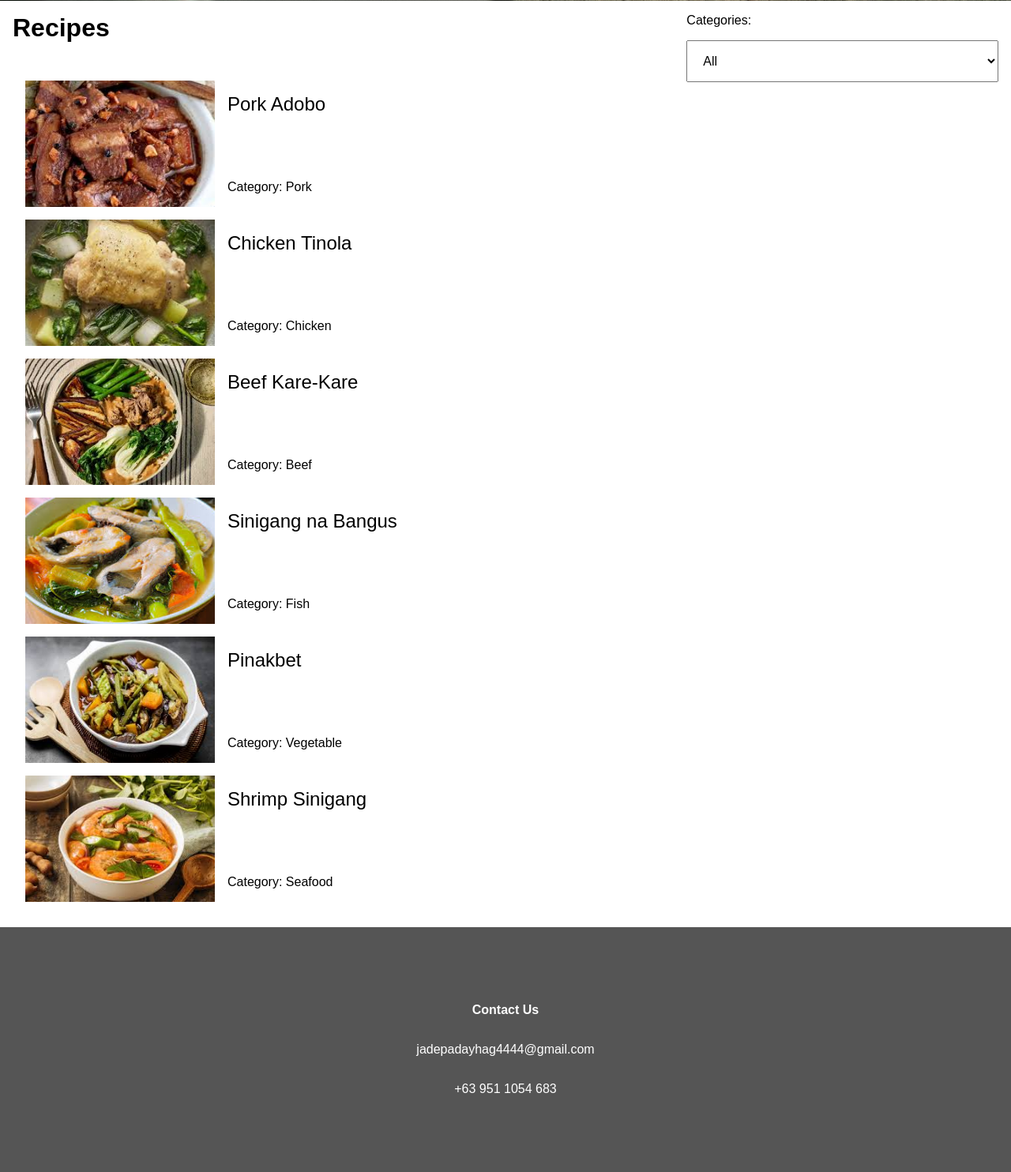
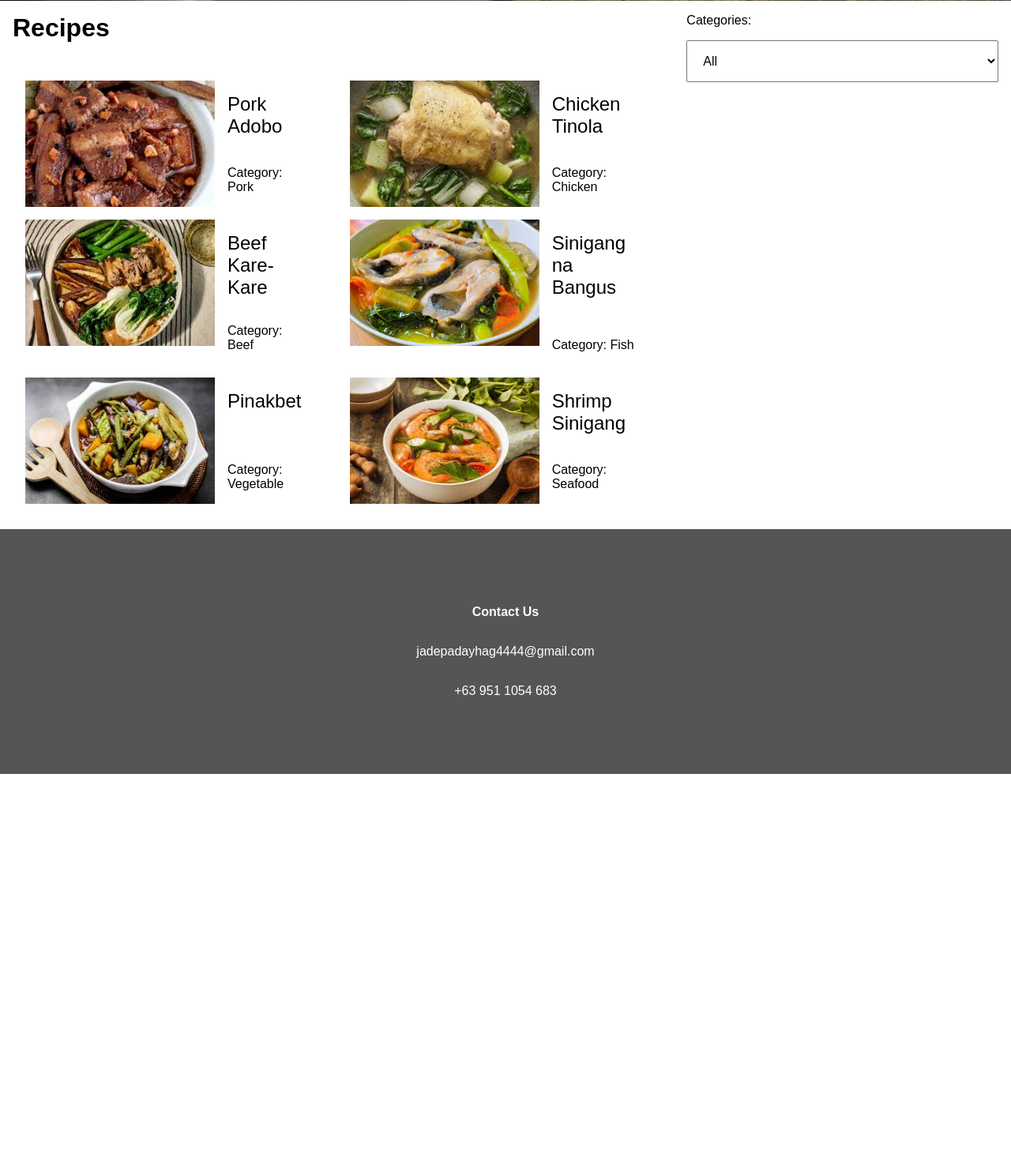
Before and after one commit to ionvop/foods-on-hand, a PHP site: page /recipes/ in a window 1280 px wide. Shown: the part 791-2275 px from the top of the page at 79% size. After the commit the page ends 1771 px from the top, so only its background shows below. Run offline with PHP 8.4, Linux system fonts and the light colour scheme; data comes from the database, SQL or seed files in the repository.

Commit message:
Update index.php

```diff
--- a/recipes/index.php
+++ b/recipes/index.php
@@ -39,6 +39,8 @@ if (isset($_GET["category"])) {
                     Recipes
                 </div>
                 <div style="
+                    display: grid;
+                    grid-template-columns: repeat(2, 1fr);
                     padding: 1rem;
                     padding-top: 2rem;">
                     <?php
```
